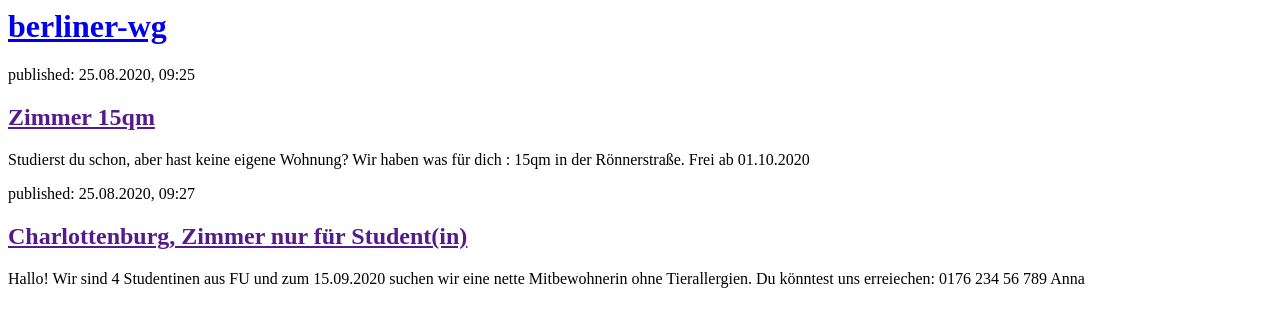
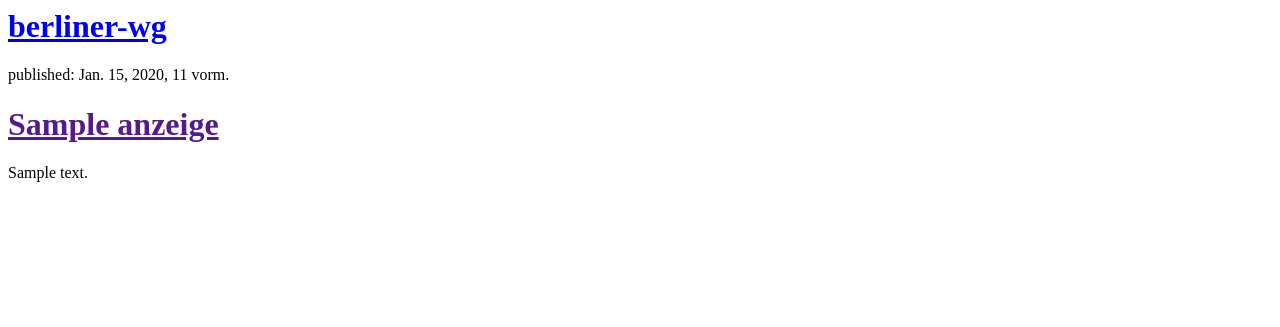
Before and after one commit to iuliiaromanova/berliner-wg-572748, a Django app: page / in a window 1280 px wide. Shown: the top 327 px of the page. Run offline with Django 3.2, Linux system fonts and the light colour scheme; tables that the repository leaves empty hold one stand-in row (values such as "Sample post").

Commit message:
Modified templates to display posts from database.

```diff
--- a/wg/templates/wg/anzeige_list.html
+++ b/wg/templates/wg/anzeige_list.html
@@ -7,16 +7,12 @@
             <h1><a href="/">berliner-wg</a></h1>
         </div>
 
-        <div>
-            <p>published: 25.08.2020, 09:25</p>
-            <h2><a href="">Zimmer 15qm</a></h2>
-            <p>Studierst du schon, aber hast keine eigene Wohnung? Wir haben was für dich : 15qm in der Rönnerstraße. Frei ab 01.10.2020</p>
-        </div>
-
-        <div>
-            <p>published: 25.08.2020, 09:27</p>
-            <h2><a href="">Charlottenburg, Zimmer nur für Student(in)</a></h2>
-            <p>Hallo! Wir sind 4 Studentinen aus FU und zum 15.09.2020 suchen wir eine nette Mitbewohnerin ohne Tierallergien. Du könntest uns erreiechen: 0176 234 56 789 Anna</p>
-        </div>
+{% for anzeige in anzeiges %}
+    <div>
+        <p>published: {{ anzeige.published_date }}</p>
+        <h1><a href="">{{ anzeige.title }}</a></h1>
+        <p>{{ anzeige.text|linebreaksbr }}</p>
+    </div>
+{% endfor %}
     </body>
 </html>
--- a/wg/views.py
+++ b/wg/views.py
@@ -1,5 +1,8 @@
 from django.shortcuts import render
+from django.utils import timezone
+from .models import Anzeige
 
 # Create your views here.
 def anzeige_list(request):
-    return render(request, 'wg/anzeige_list.html', {})
+    anzeiges = Anzeige.objects.filter(published_date__lte=timezone.now()).order_by('published_date')
+    return render(request, 'wg/anzeige_list.html', {'anzeiges': anzeiges})
```
